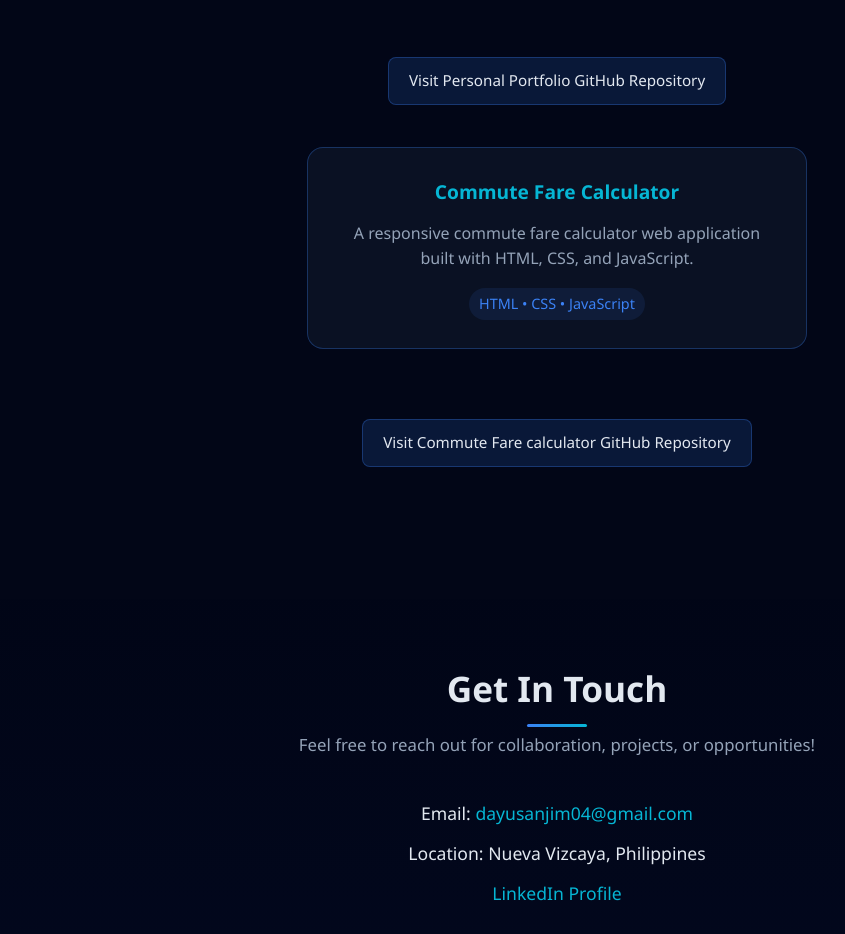
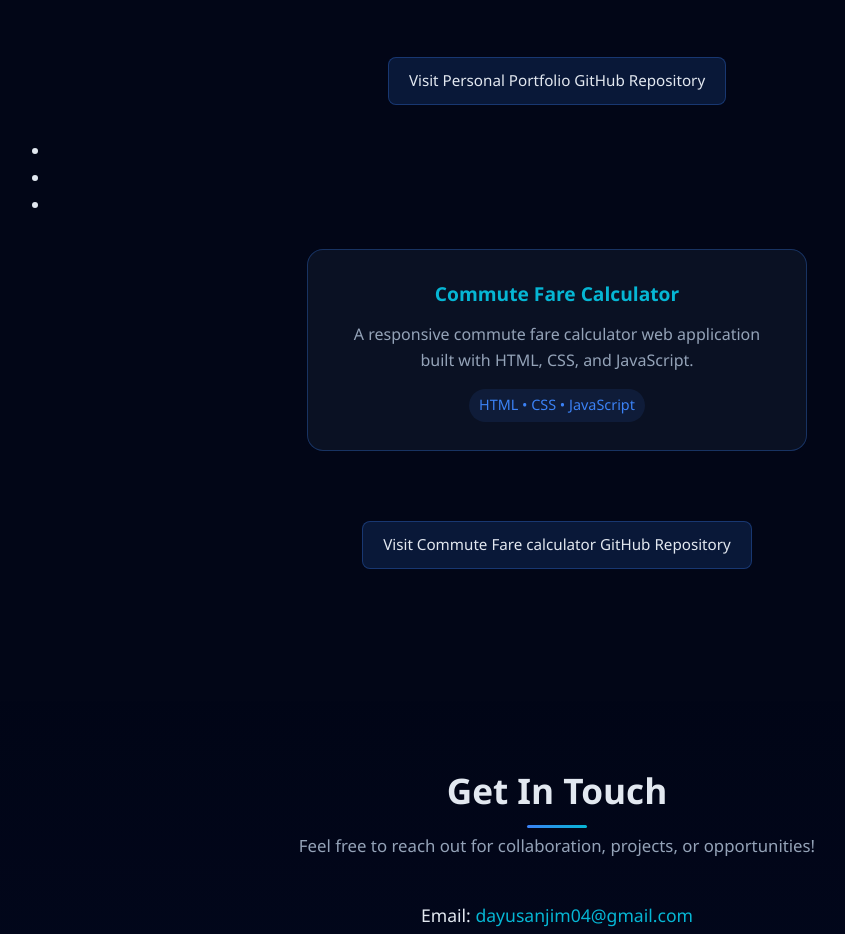
Before and after one commit to dayusanjim-dain/dayusan_jim.github.io, a plain HTML site: page index.html in a window 1280 px wide. Shown: the part 2120-3054 px from the top of the page, without its empty margins (83-928 px from the left). Drawn offline with Linux system fonts and the light colour scheme; no server answers.

Commit message:
Update index.html

```diff
--- a/index.html
+++ b/index.html
@@ -81,10 +81,9 @@
     <div class="github-section fade-in">
     <h3><a href="https://github.com/dayusanjim-dain/dayusan_jim.github.io" class="nav-btn">Visit Personal Portfolio GitHub Repository</a></h3>
     </div>
-    <h2>  </h2>
-    <h2>  </h2>
-    <h2>  </h2>
-    <h2>  </h2>
+    <li><a> </a></li>
+    <li><a> </a></li>
+    <li><a> </a></li>
     <div id="projectsContainer" class="projects-grid fade-in">
       <div class="project-card project-card-single">
         <a href="https://dayusanjim-dain.github.io/CommuteFareCalculator/"><div class="project-content">
```
